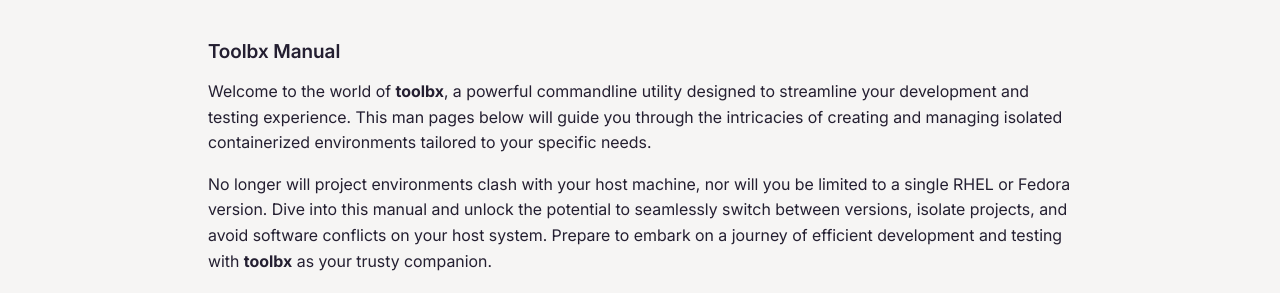
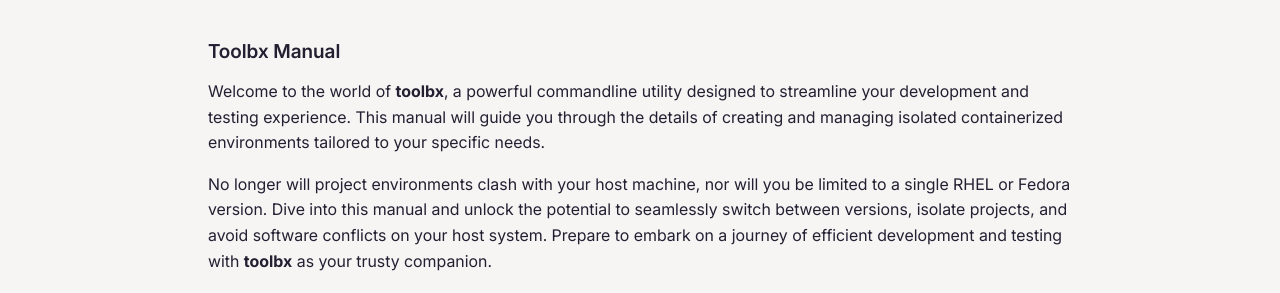
Before and after one commit to containers/containertoolbx.org, a Jekyll site: the page built from man.md, in a window 1280 px wide. Shown: the part 425-718 px from the top of the page. Built offline with Jekyll 4.4.1, drawn with Linux system fonts in a browser that asks for light colours.

Commit message:
man: fix wording
- slightly more legible

```diff
--- a/man.md
+++ b/man.md
@@ -9,7 +9,7 @@
 
 ## Toolbx Manual
 
-Welcome to the world of **toolbx**, a powerful commandline utility designed to streamline your development and testing experience. This man pages below will guide you through the intricacies of creating and managing isolated containerized environments tailored to your specific needs.
+Welcome to the world of **toolbx**, a powerful commandline utility designed to streamline your development and testing experience. This manual will guide you through the details of creating and managing isolated containerized environments tailored to your specific needs.
 
 No longer will project environments clash with your host machine, nor will you be limited to a single RHEL or Fedora version. Dive into this manual and unlock the potential to seamlessly switch between versions, isolate projects, and avoid software conflicts on your host system. Prepare to embark on a journey of efficient development and testing with **toolbx** as your trusty companion.
 
```
